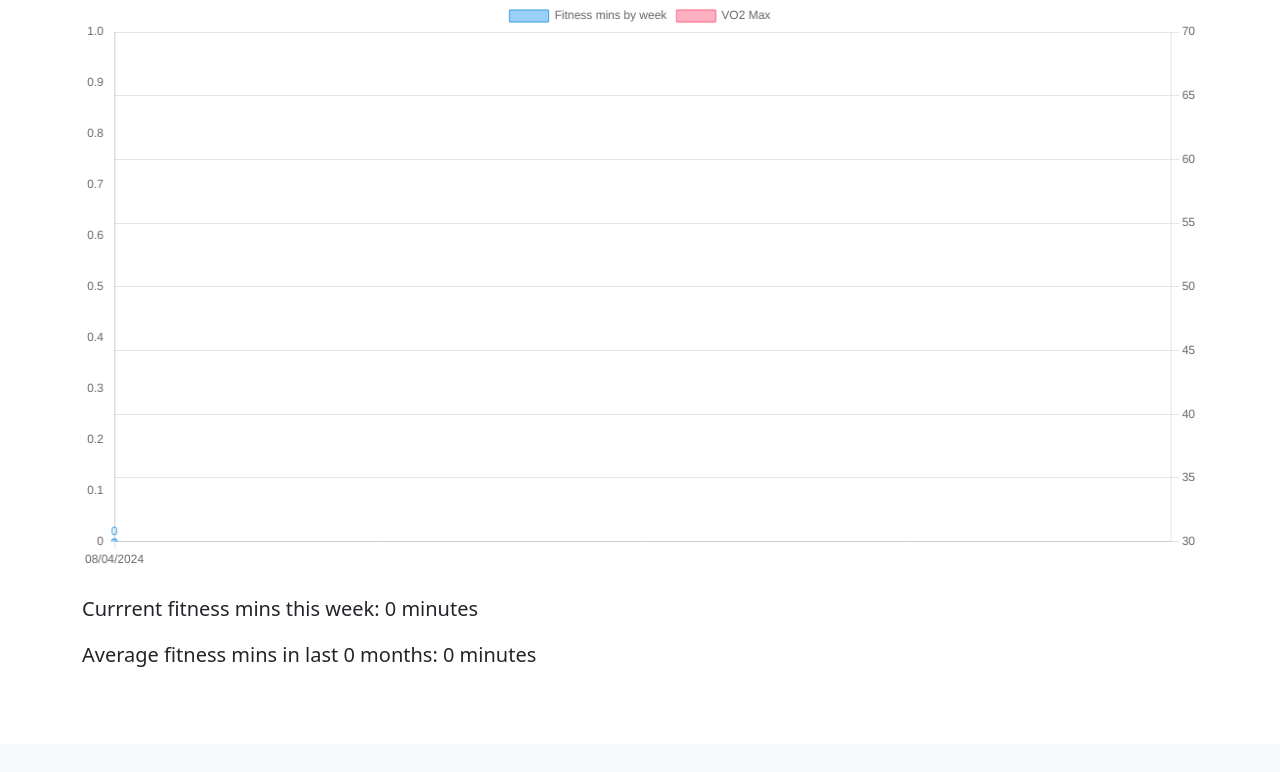
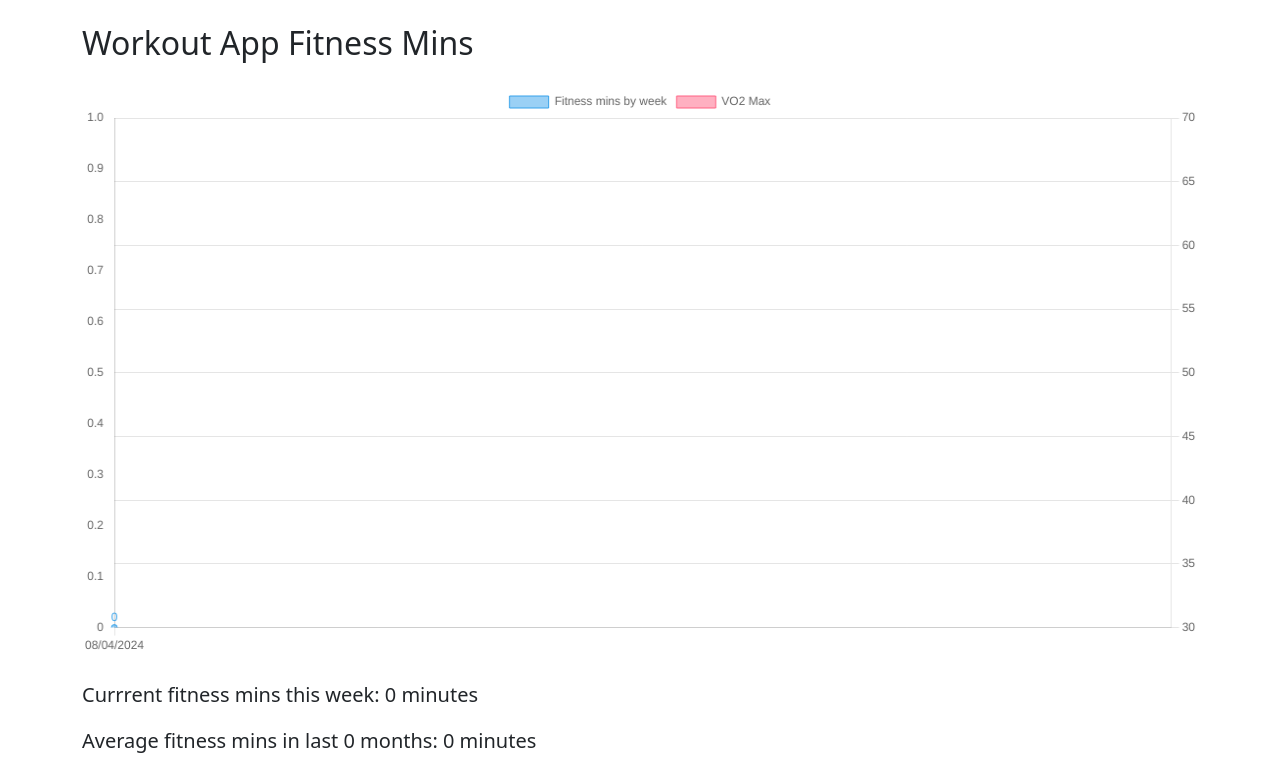
Before and after one commit to Matt-Mcl/workout-app, a Django app: page /fitness/1/ in a window 1280 px wide. Shown: the part 56-828 px from the top of the page. Before the commit the page ends 723 px from the top, so only its background shows below. Run offline with Django 4.2, Linux system fonts and the light colour scheme; the visitor is signed in with stand-in values (Sample User, id 1); data comes from the database, SQL or seed files in the repository; data that the repository does not hold is empty; some libraries are stand-ins or nearby versions.

Commit message:
Adds favicon

```diff
--- a/workoutapp/workouts/templates/imports.html
+++ b/workoutapp/workouts/templates/imports.html
@@ -1,33 +1,19 @@
+{% load static %}
 <html>
     <head>
-        <link
-            href="https://cdn.jsdelivr.net/npm/bootstrap@5.0.2/dist/css/bootstrap.min.css"
-            rel="stylesheet"
-            integrity="sha384-EVSTQN3/azprG1Anm3QDgpJLIm9Nao0Yz1ztcQTwFspd3yD65VohhpuuCOmLASjC"
-            crossorigin="anonymous"
-        >
+        <link href="https://cdn.jsdelivr.net/npm/bootstrap@5.0.2/dist/css/bootstrap.min.css"  rel="stylesheet"  integrity="sha384-EVSTQN3/azprG1Anm3QDgpJLIm9Nao0Yz1ztcQTwFspd3yD65VohhpuuCOmLASjC"  crossorigin="anonymous">
+        <link rel="apple-touch-icon" sizes="180x180" href="{% static 'icons/apple-touch-icon.png' %}">
+        <link rel="icon" type="image/png" sizes="32x32" href="{% static 'icons/favicon-32x32.png' %}">
+        <link rel="icon" type="image/png" sizes="16x16" href="{% static 'icons/favicon-16x16.png' %}">
+        <link rel="manifest" href="{% static 'icons/site.webmanifest' %}">
+        <link rel="mask-icon" href="{% static 'icons/safari-pinned-tab.svg' %}" color="#5bbad5">
     </head>
     <body>
         {% block content1 %} {% endblock %}
-
         <!-- JS, Popper.js, and jQuery -->
-        <script
-            src="https://code.jquery.com/jquery-3.5.1.slim.min.js"
-            integrity="sha384-DfXdz2htPH0lsSSs5nCTpuj/zy4C+OGpamoFVy38MVBnE+IbbVYUew+OrCXaRkfj"
-            crossorigin="anonymous"
-        ></script>
-        <script
-            src="https://cdn.jsdelivr.net/npm/popper.js@1.16.0/dist/umd/popper.min.js"
-            integrity="sha384-Q6E9RHvbIyZFJoft+2mJbHaEWldlvI9IOYy5n3zV9zzTtmI3UksdQRVvoxMfooAo"
-            crossorigin="anonymous"
-        ></script>
-        <script
-            src="https://cdn.jsdelivr.net/npm/bootstrap@5.0.2/dist/js/bootstrap.bundle.min.js"
-            integrity="sha384-MrcW6ZMFYlzcLA8Nl+NtUVF0sA7MsXsP1UyJoMp4YLEuNSfAP+JcXn/tWtIaxVXM"
-            crossorigin="anonymous"
-        ></script>
-        <script
-            src="https://cdn.jsdelivr.net/npm/html-duration-picker@latest/dist/html-duration-picker.min.js"
-        ></script>
+        <script src="https://code.jquery.com/jquery-3.5.1.slim.min.js" integrity="sha384-DfXdz2htPH0lsSSs5nCTpuj/zy4C+OGpamoFVy38MVBnE+IbbVYUew+OrCXaRkfj" crossorigin="anonymous"></script>
+        <script src="https://cdn.jsdelivr.net/npm/popper.js@1.16.0/dist/umd/popper.min.js" integrity="sha384-Q6E9RHvbIyZFJoft+2mJbHaEWldlvI9IOYy5n3zV9zzTtmI3UksdQRVvoxMfooAo" crossorigin="anonymous"></script>
+        <script src="https://cdn.jsdelivr.net/npm/bootstrap@5.0.2/dist/js/bootstrap.bundle.min.js"  integrity="sha384-MrcW6ZMFYlzcLA8Nl+NtUVF0sA7MsXsP1UyJoMp4YLEuNSfAP+JcXn/tWtIaxVXM"  crossorigin="anonymous"></script>
+        <script src="https://cdn.jsdelivr.net/npm/html-duration-picker@latest/dist/html-duration-picker.min.js"></script>
     </body>
 </html>
--- a/workoutapp/workouts/templates/workouts/fitness.html
+++ b/workoutapp/workouts/templates/workouts/fitness.html
@@ -11,6 +11,7 @@
     </head>
     <body>
         <div class="container">
+            <h2 class="my-4">Workout App Fitness Mins</h2>
             <div class="row">
                 <canvas id="myChart" width="800" height="400"></canvas>
             </div>
```
Also changed, not shown: workoutapp/static/workoutapp/icons/browserconfig.xml (added, +9 -0 lines), workoutapp/static/workoutapp/icons/android-chrome-192x192.png (added), workoutapp/static/workoutapp/icons/android-chrome-512x512.png (added), workoutapp/static/workoutapp/icons/apple-touch-icon.png (added), workoutapp/static/workoutapp/icons/favicon-16x16.png (added), workoutapp/static/workoutapp/icons/favicon-32x32.png (added), workoutapp/static/workoutapp/icons/favicon.ico (added), workoutapp/static/workoutapp/icons/mstile-150x150.png (added), workoutapp/static/workoutapp/icons/safari-pinned-tab.svg (added), workoutapp/static/workoutapp/icons/site.webmanifest (added).
